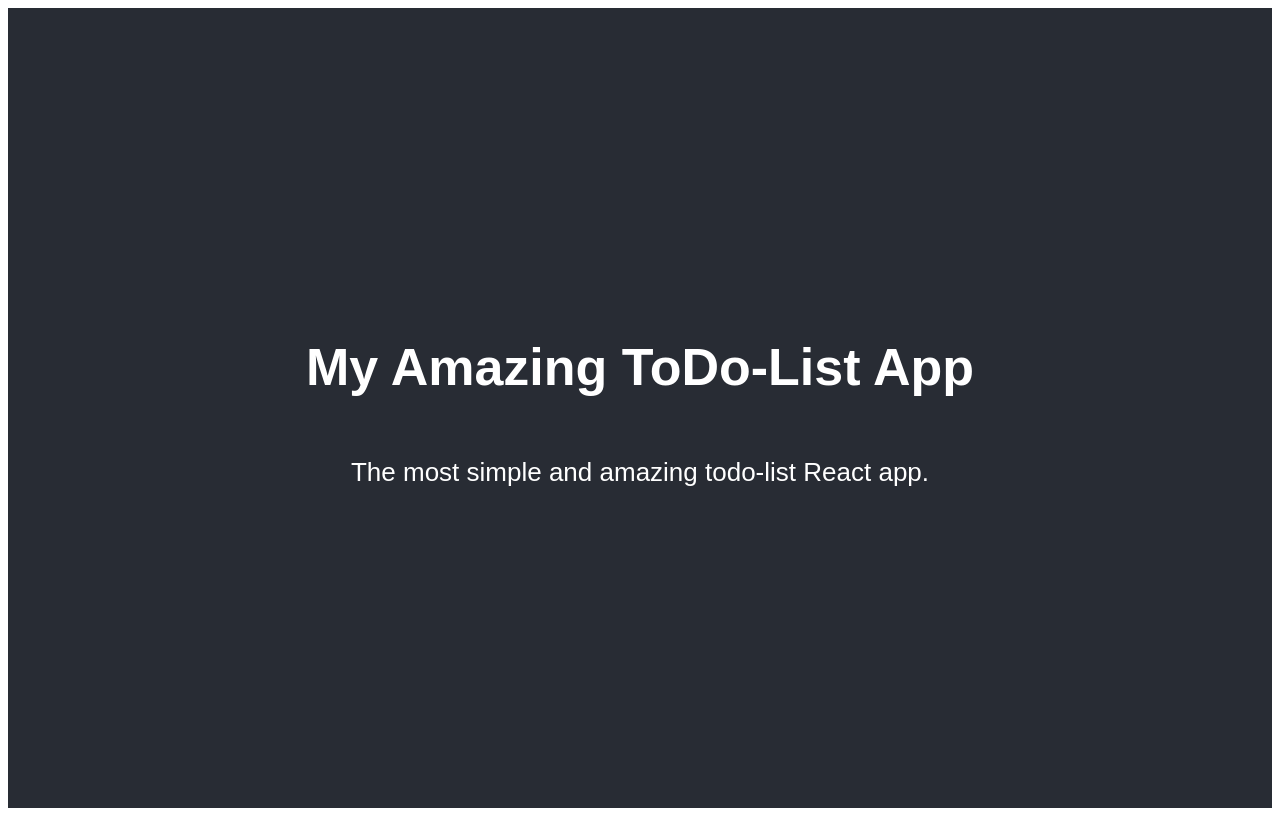
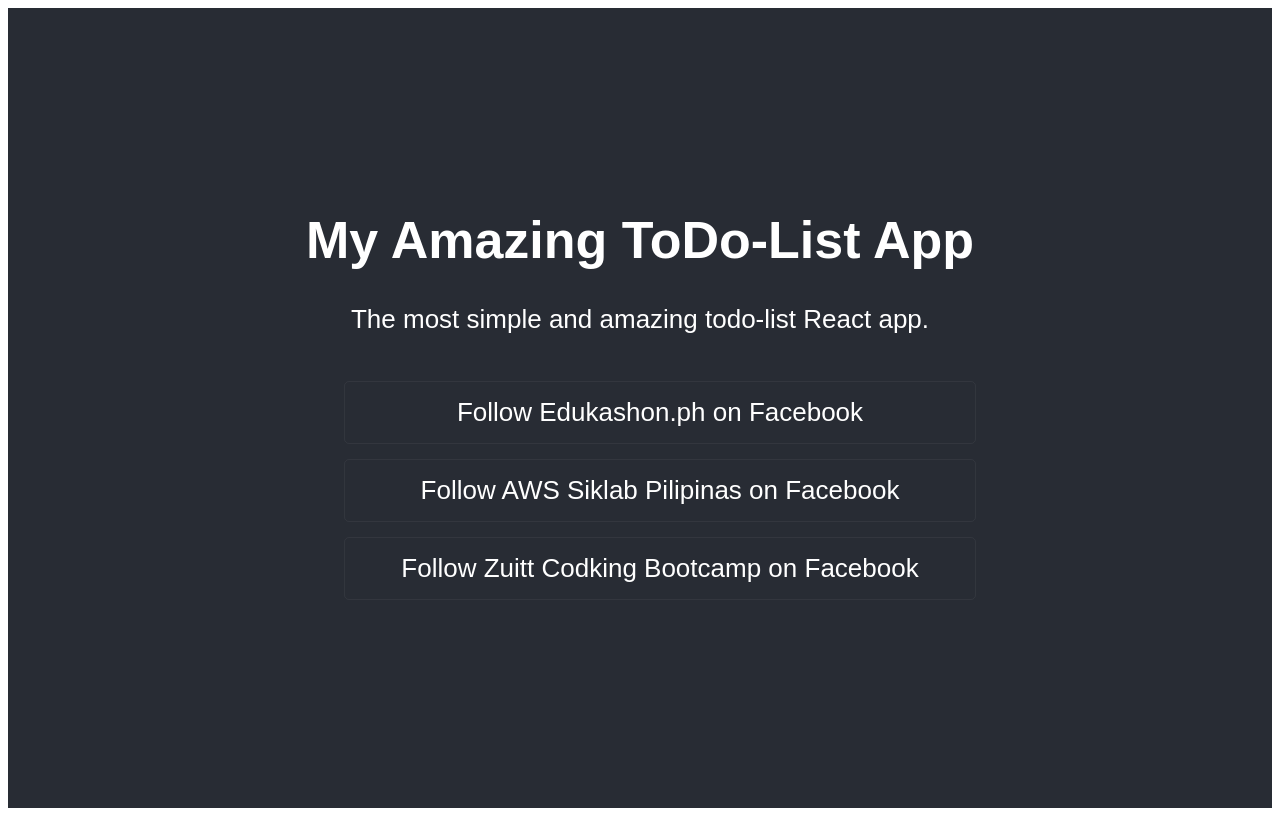
Before and after one commit to DyNgPinas/ToDo-List, a React app: page / in a window 1280 px wide. Built offline with nearby package versions, Linux system fonts and the light colour scheme; a web font is replaced by a local one.

Commit message:
Add some CSS  styles and implement inline style

```diff
--- a/src/index.css
+++ b/src/index.css
@@ -18,3 +18,15 @@
   font-size: calc(10px + 2vmin);
   color: white;
 }
+
+ul {
+  list-style: none;
+  width: 50%;
+}
+
+.tasks-items {
+  border: 1px solid #d3d3d30f;
+  margin-bottom: 15px;
+  padding: 15px;
+  border-radius: 5px;
+}
--- a/src/index.js
+++ b/src/index.js
@@ -4,11 +4,22 @@
 
 // My first component
 function App() {
+	const paraStyle = {
+		"marginBottom": "20px",
+		"marginTop": "0px"
+	};
+
+
 	return (
 	<div className="app">
 		<header className="app-header">
 			<h1>My Amazing ToDo-List App</h1>
-			<p>The most simple and amazing todo-list React app.</p>
+			<p style={paraStyle}>The most simple and amazing todo-list React app.</p>
+			<ul>
+				<li className="tasks-items">Follow Edukashon.ph on Facebook</li>
+				<li className="tasks-items">Follow AWS Siklab Pilipinas on Facebook</li>
+				<li className="tasks-items">Follow Zuitt Codking Bootcamp on Facebook</li>
+			</ul>
 		</header>
 	</div>
 	);
```
